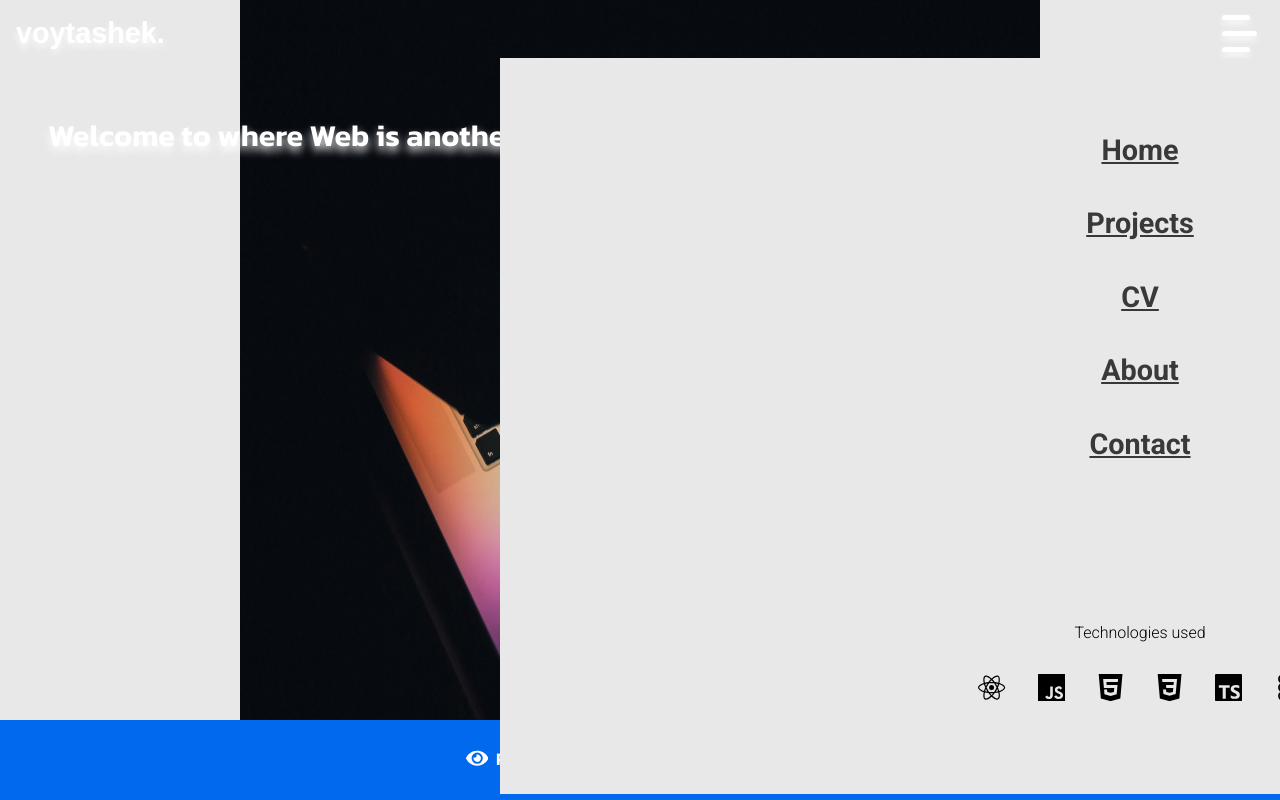
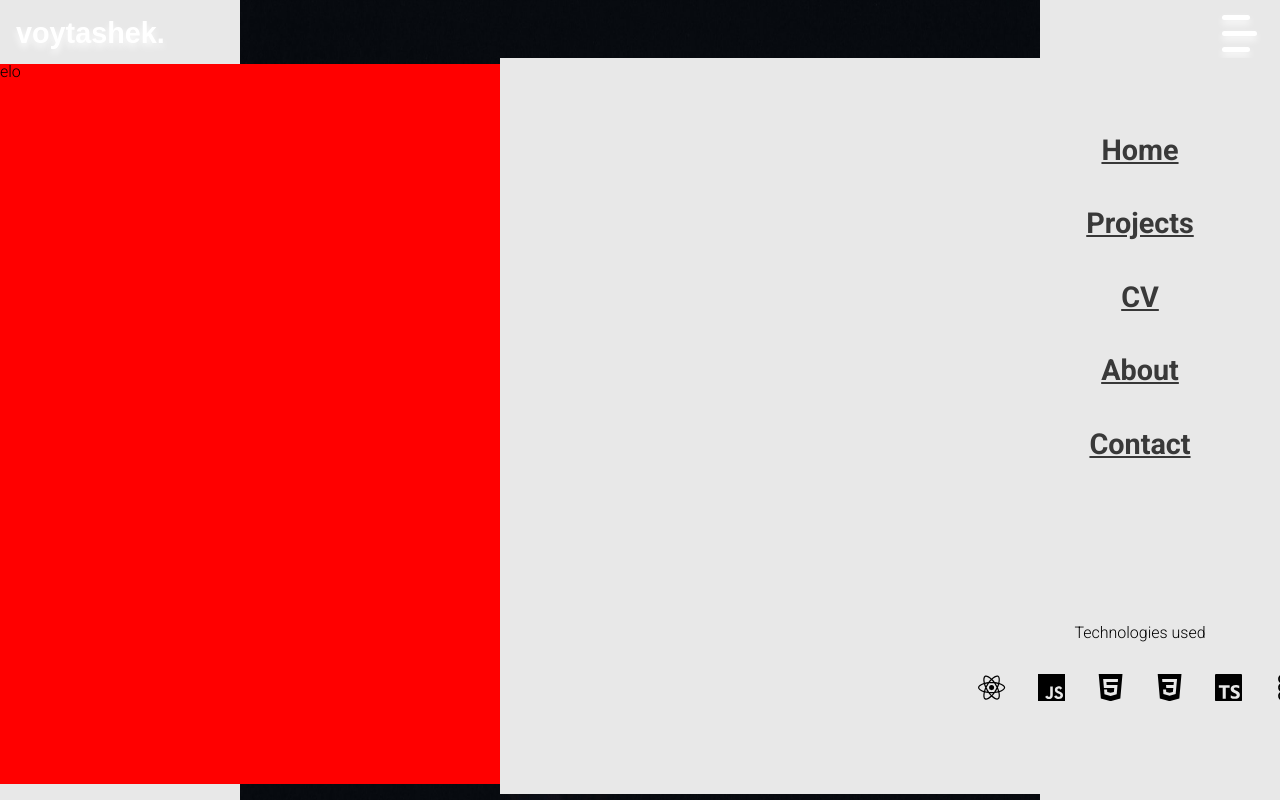
Before and after one commit to slawekwojtaszek/Portfolio, a React (Create React App) app: page /portfolio in a window 1280 px wide. Shown: the top 800 px of the page. Built offline with nearby package versions, Linux system fonts and the light colour scheme; a web font is replaced by a local one.

Commit message:
Add React Router

```diff
--- a/package.json
+++ b/package.json
@@ -12,6 +12,7 @@
     "react": "^17.0.2",
     "react-dom": "^17.0.2",
     "react-icons": "^4.3.1",
+    "react-router-dom": "^6.2.1",
     "react-scripts": "5.0.0",
     "web-vitals": "^2.1.4"
   },
--- a/src/App.js
+++ b/src/App.js
@@ -1,7 +1,9 @@
 import "./App.css";
 import Header from "./pages/Header";
 import Navbar from "./pages/Navbar";
+import Portfolio from "./pages/Portfolio";
 import Footer from "./pages/Footer";
+import { BrowserRouter as Router, Route, Routes } from "react-router-dom";
 import { useState } from "react";
 
 function App(props) {
@@ -15,7 +17,20 @@ function App(props) {
       <>
          <div className='wrapper'>
             <Navbar onClick={newButton} isClose={isClose} />
-            <Header />
+            <Router>
+               <Routes>
+                  <Route
+                     exact
+                     path='/'
+                     element={
+                        <>
+                           <Header />
+                        </>
+                     }></Route>
+
+                  <Route path='/portfolio' element={<Portfolio />} />
+               </Routes>
+            </Router>
          </div>
       </>
    );
--- /dev/null
+++ b/src/css/Portfolio.css
@@ -0,0 +1,8 @@
+.ha h1 {
+   font-size: 10rem;
+}
+
+.portfolio-container {
+   background-color: red;
+   height: 90vh;
+}
--- a/src/pages/Header.jsx
+++ b/src/pages/Header.jsx
@@ -1,4 +1,6 @@
 import React from "react";
+
+import { Link } from "react-router-dom";
 import "../css/Header.css";
 import { FaEye } from "react-icons/fa";
 import { FaListUl } from "react-icons/fa";
@@ -12,12 +14,14 @@ function Header() {
                <h1>Welcome to where Web is another form of art. </h1>
             </div>
             <div className='box'>
-               <div className='portfolio'>
-                  <div className='icon'>
-                     <FaEye />
+               <Link to='/portfolio'>
+                  <div className='portfolio'>
+                     <div className='icon'>
+                        <FaEye />
+                     </div>
+                     <div className='des'>Portfolio</div>
                   </div>
-                  <div className='des'>Portfolio</div>
-               </div>
+               </Link>
                <div className='skills'>
                   <div className='icon'>
                      <FaListUl />
--- /dev/null
+++ b/src/pages/Portfolio.jsx
@@ -0,0 +1,15 @@
+import React from "react";
+import Navbar from "./Navbar";
+import "../css/Portfolio.css";
+
+function Portfolio() {
+   return (
+      <>
+         <div className='portfolio-container'>
+            <h1 className='ha'>elo</h1>
+         </div>
+      </>
+   );
+}
+
+export default Portfolio;
```
Also changed, not shown: 1 other file (tests, documents, lock files or other folders).
